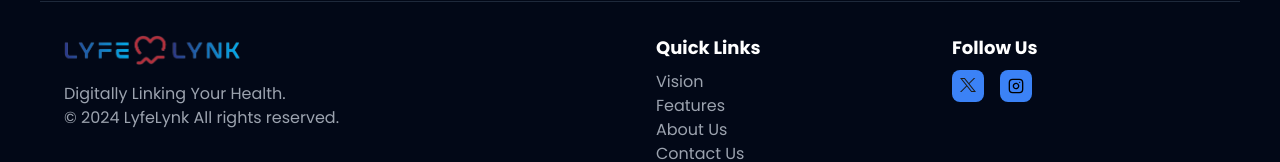
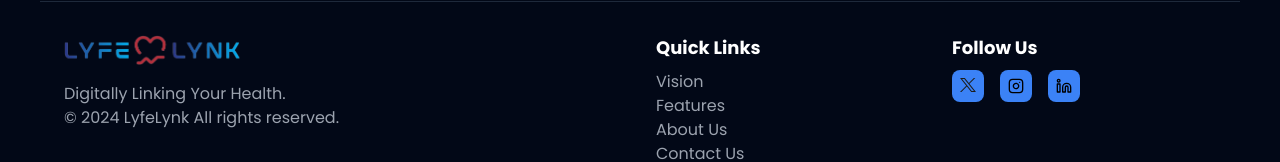
Before and after one commit to slaygun/LyfeLynk, a React (Vite) app: page / in a window 1280 px wide. Shown: the part 7702-7864 px from the top of the page. Built offline with nearby package versions, Linux system fonts and the light colour scheme.

Commit message:
linkedin added

```diff
--- a/src/sections/Footer.jsx
+++ b/src/sections/Footer.jsx
@@ -1,5 +1,5 @@
 import { Button } from "@/components/ui/button"
-import { Twitter, Instagram } from 'lucide-react';
+import { Twitter, Instagram, Linkedin } from 'lucide-react';
 import { Link } from 'react-scroll';
 
 
@@ -65,6 +65,10 @@ export default function Footer() {
                 <a className="text-black bg-blue-500 hover:bg-blue-600 p-2 object-cover rounded-sm" href="https://www.instagram.com/lyfelynk/" target="_blank" rel="noopener noreferrer">
                   <Instagram className="h-4 w-4" />
                 </a>
+                <a className="text-black bg-blue-500 hover:bg-blue-600 p-2 object-cover rounded-sm" href="https://www.linkedin.com/company/lyfelynk" target="_blank" rel="noopener noreferrer">
+                  <Linkedin className="h-4 w-4" />
+                </a>
+
               </div>
             </div>
           </div>
```
Lines whose indentation alone changed are shown as unchanged.
